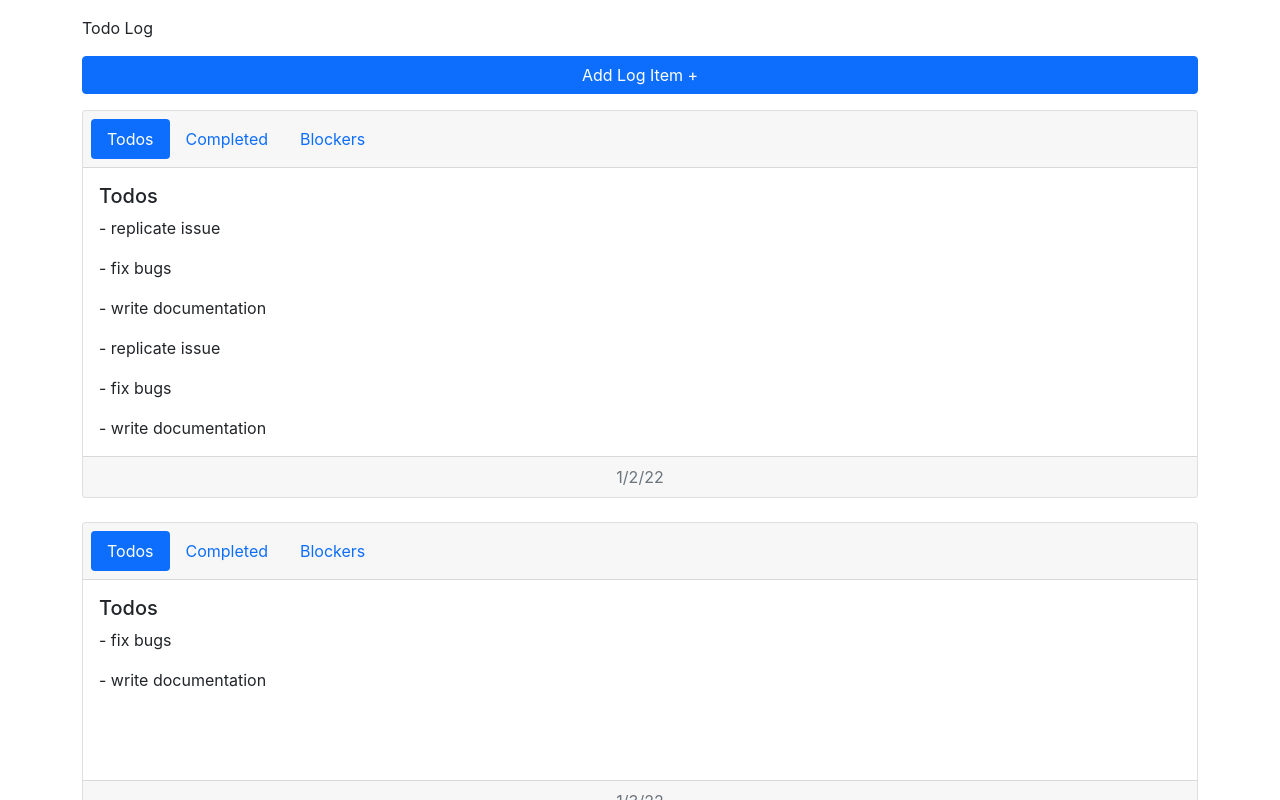
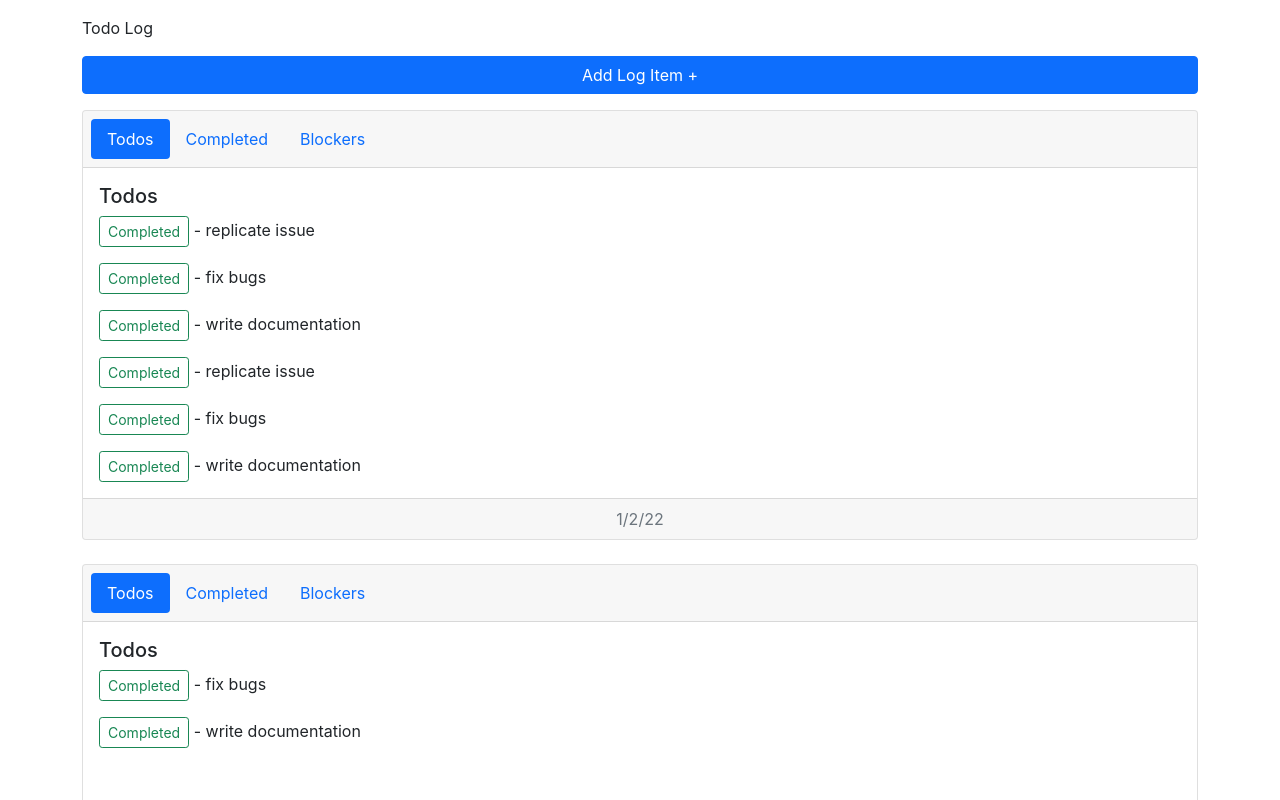
Before and after one commit to realim1/todo-log, a React (Create React App) app in the folder client/: page / in a window 1280 px wide. Shown: the top 800 px of the page. Built offline with nearby package versions, Linux system fonts and the light colour scheme.

Commit message:
Add id for testData. Add complete buttons on todo list to move tasks to completed list.

```diff
--- a/client/src/App.jsx
+++ b/client/src/App.jsx
@@ -13,6 +13,7 @@ function App() {
 	const closeShowAddItemModal = () => setShowAddItemModal(false);
 	const [testData, setTestData] = useState([
 		{
+			id: 0,
 			date: "1/2/22",
 			todos: [
 				"replicate issue",
@@ -26,18 +27,31 @@ function App() {
 			blockers: ["Cannot access IT tickets", "Mouse was replaced with rat"],
 		},
 		{
+			id: 1,
 			date: "1/3/22",
 			todos: ["fix bugs", "write documentation"],
 			completed: ["Resolved issue with application"],
 			blockers: ["Cannot access IT tickets", "Mouse was replaced with rat"],
 		},
 		{
+			id: 2,
 			date: "1/4/22",
 			todos: ["replicate issue", "fix bugs", "write documentation"],
 			completed: ["Resolved issue with application"],
 			blockers: [],
 		},
 	]);
+
+	//TODO: Indexing with id might not work when moving things to a database, so this method will need some adjustments when moving to a data provider.
+	const onComplete = (logIndex, index) => {
+		let newLogs = [...testData];
+		const completedTodoItem = newLogs[logIndex].todos[index];
+
+		newLogs[logIndex].todos.splice(index, 1);
+		newLogs[logIndex].completed.push(completedTodoItem);
+
+		setTestData(newLogs);
+	};
 
 	const handleSubmit = (e) => {
 		const date = new Date();
@@ -47,6 +61,7 @@ function App() {
 
 		e.preventDefault();
 		const newLog = {
+			id: testData.length,
 			date: formatedDate,
 			todos: todos.filter((item) => item),
 			completed: completeds.filter((item) => item),
@@ -64,7 +79,14 @@ function App() {
 				Add Log Item +
 			</Button>
 			{testData.map((logItem, index) => {
-				return <TodoLogItem key={index} logItem={logItem} />;
+				return (
+					<TodoLogItem
+						key={index}
+						index={index}
+						logItem={logItem}
+						onComplete={onComplete}
+					/>
+				);
 			})}
 			<Modal show={showAddItemModal}>
 				<Modal.Header>
--- a/client/src/components/todo-log-item/todo-log-item.component.jsx
+++ b/client/src/components/todo-log-item/todo-log-item.component.jsx
@@ -1,9 +1,9 @@
 import React, { useState } from "react";
-import { Card, Nav } from "react-bootstrap";
+import { Card, Nav, Button } from "react-bootstrap";
 
 import "./todo-log-item.style.scss";
 
-const TodoLogItem = ({ logItem }) => {
+const TodoLogItem = ({ logItem, onComplete }) => {
 	const [activeNav, setActiveNav] = useState("todos");
 
 	const buildCardBody = (item) => {
@@ -14,7 +14,17 @@ const TodoLogItem = ({ logItem }) => {
 						<Card.Title>Todos</Card.Title>
 						{item.todos.length > 0 ? (
 							logItem.todos.map((todo, index) => {
-								return <Card.Text key={index}>- {todo}</Card.Text>;
+								return (
+									<Card.Text key={index}>
+										<Button
+											variant='outline-success'
+											size='sm'
+											onClick={() => onComplete(logItem.id, index)}>
+											Completed
+										</Button>{" "}
+										- {todo}
+									</Card.Text>
+								);
 							})
 						) : (
 							<Card.Text>No todo tasks</Card.Text>
```
